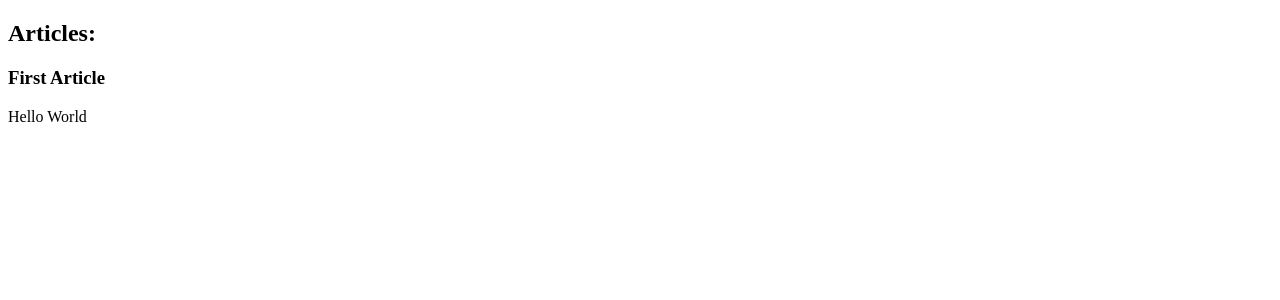
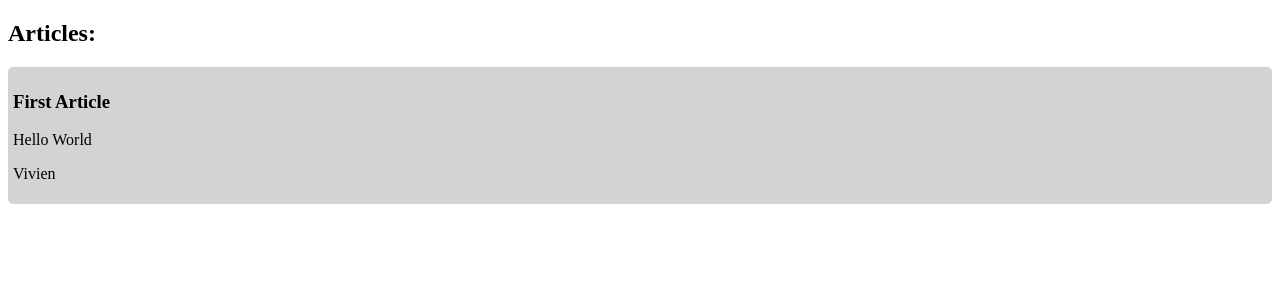
Before and after one commit to vivienblum/simple-app-angular, an Angular app: page / in a window 1280 px wide. Shown: the top 300 px of the page. Built offline with nearby package versions, Linux system fonts and the light colour scheme.

Commit message:
Done css

```diff
--- a/src/app/article/article.component.css
+++ b/src/app/article/article.component.css
@@ -0,0 +1,6 @@
+.article {
+  background-color: lightGrey;
+  padding: 5px;
+  margin-bottom: 2px;
+  border-radius: 5px;
+}
--- a/src/app/article/article.component.html
+++ b/src/app/article/article.component.html
@@ -1,4 +1,5 @@
-<div>
+<div class="article">
   <h3>{{this.title()}}</h3>
   <p>{{this.content()}}</p>
+  <p class="author">{{this.author()}}</p>
 </div>
--- a/src/app/article/article.component.ts
+++ b/src/app/article/article.component.ts
@@ -8,10 +8,12 @@ import { Component, OnInit } from "@angular/core"
 export class ArticleComponent implements OnInit {
   private _title: string
   private _content: string
+  private _author: string
 
   constructor() {
     this._title = "First Article"
     this._content = "Hello World"
+    this._author = "Vivien"
   }
 
   public title(): string {
@@ -22,5 +24,9 @@ export class ArticleComponent implements OnInit {
     return this._content
   }
 
+  public author(): string {
+    return this._author
+  }
+
   ngOnInit() {}
 }
```
